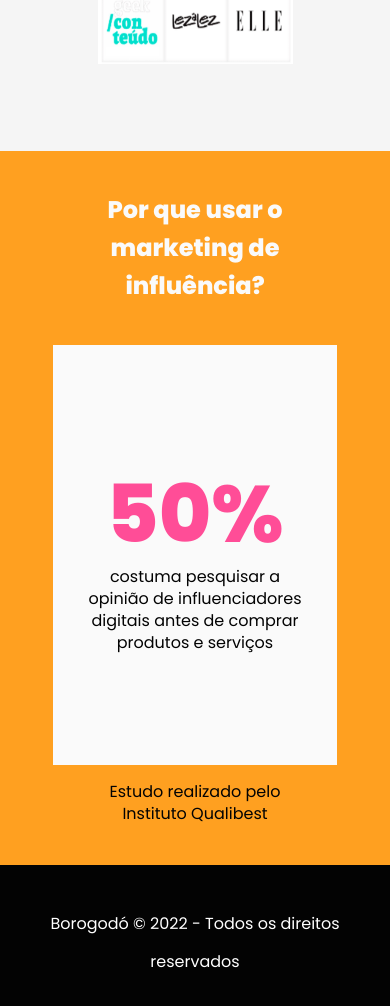
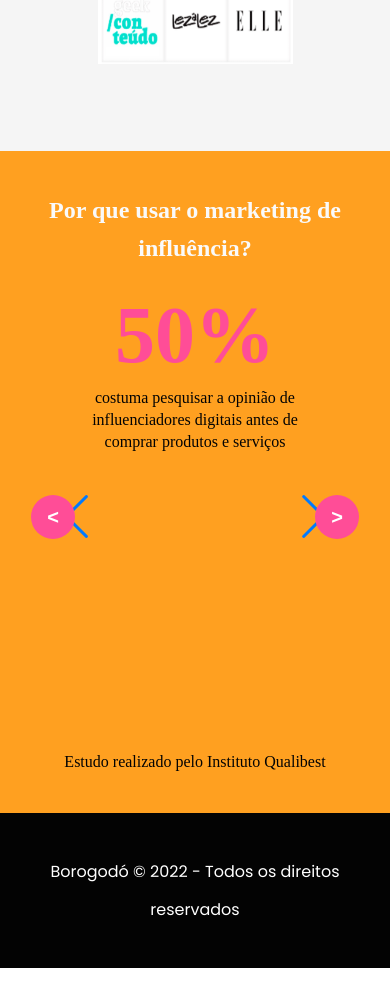
Before and after one commit to caiquesarkis/borogodo-next, a Next.js app: page /components/Banner in a window 390 px wide. Shown: the part 3345-4351 px from the top of the page. After the commit the page ends 4313 px from the top, so only its background shows below. Built offline with nearby package versions, Linux system fonts and the light colour scheme.

Commit message:
Swiper navigation carousel included and stylized.

```diff
--- a/pages/components/MarketingData/index.js
+++ b/pages/components/MarketingData/index.js
@@ -1,6 +1,17 @@
+import { useRef }from 'react';
+import { Swiper, SwiperSlide } from 'swiper/react';
+import { Navigation } from 'swiper';
+
+// Import Swiper styles
+import 'swiper/css';
+import 'swiper/css/navigation';
+
 import styles from "./index.module.css";
 
 export default function MarketingData() {
+
+  const swiperRef = useRef();
+
   return (
     <section id={styles.marketingData}>
       <h2 id={styles.marketingDataTitle}>Por que usar o marketing de influência?</h2>
@@ -20,6 +31,35 @@ export default function MarketingData() {
         </div>
       </div>
 
+      <div id={styles.carouselWrapper}>
+        <button className={styles.swiperButton} id={styles.prev} onClick={() => swiperRef.current?.slidePrev()}></button>
+
+        <Swiper
+        modules={[Navigation]}
+        id={styles.mySwiper}
+        initialSlide="1"
+        navigation={true}
+        onBeforeInit={(swiper) => {
+          swiperRef.current = swiper;
+          }
+        }>
+          <SwiperSlide>
+            <p className={styles.marketingDataPercentages} id={styles.firstPercentage}>76%</p>
+            <p className={styles.marketingDataText}>dos usuários já compraram algo por meio de indicação de influenciadores</p>
+          </SwiperSlide>
+          <SwiperSlide>
+            <p className={styles.marketingDataPercentages} id={styles.secondPercentage}>50%</p>
+            <p className={styles.marketingDataText}>costuma pesquisar a opinião de influenciadores digitais antes de comprar produtos e serviços</p>
+          </SwiperSlide>
+          <SwiperSlide>
+            <p className={styles.marketingDataPercentages} id={styles.thirdPercentage}>55%</p>
+            <p className={styles.marketingDataText}>acham que recomendações feitas por influencers são menos invasivas do que os anúncios na internet e TV</p>
+          </SwiperSlide>
+        </Swiper>
+
+        <button className={styles.swiperButton} id={styles.next} onClick={() => swiperRef.current?.slideNext()}></button>
+      </div>
+
       <p className={styles.marketingDataText} id={styles.studySource}>Estudo realizado pelo Instituto Qualibest</p>
     </section>
   )
--- a/pages/components/MarketingData/index.module.css
+++ b/pages/components/MarketingData/index.module.css
@@ -1,5 +1,4 @@
 #marketingData {
-  font-family: 'Poppins';
   font-style: normal;
 
   background: #FFA020;
@@ -17,6 +16,8 @@
     margin: 0 auto 80px;
     padding-top: 80px;
 }
+
+/* Cards section */
 
 #marketingDataWrapper {
     display: flex;
@@ -42,7 +43,7 @@
     /* transition: 0.3s; */
 }
 
-/* #marketing-data-wrapper > *:hover {
+/* #marketingDataWrapper > *:hover {
     Card styling idea: deeper shadow when hovering (desktop only)
     box-shadow: 0 8px 16px 0 rgba(0,0,0,0.2);
 } */
@@ -56,11 +57,11 @@
     margin: 0 0 24px 0;
 }
 
-#firstPercentage { color: #B434ED; }
+#firstPercentage { color: #B434ED }
 
-#secondPercentage { color: #FF4D97; }
+#secondPercentage { color: #FF4D97 }
 
-#thirdPercentage { color: #1B8BF1; }
+#thirdPercentage { color: #1B8BF1 }
 
 .marketingDataText {
     font-size: 16px;
@@ -72,9 +73,18 @@
     margin: 0;
 }
 
-#studySource { padding-bottom: 62px; }
+/* Swiper cards navigation carousel */
 
-@media screen and (max-width: 699px) {
+#carouselWrapper { display: none }
+
+#studySource {
+  padding-bottom: 62px;
+  text-align: center;
+}
+
+/* Mobile version */
+
+@media screen and (max-width: 939px) {
     #marketingDataTitle {
       font-size: 24px;
 
@@ -84,15 +94,68 @@
       padding-top: 40px;
     }
 
-    #marketingDataWrapper { margin-bottom: 16px }
+    #marketingDataWrapper { display: none }
 
-    #marketingDataWrapper > * {
-      flex: 0 1 284px;
+    /* Swiper cards navigation carousel */
+
+    #mySwiper {
+        min-width: 240px;
+        max-width: 284px;
+        height: 420px;
+
+        margin: 0;
     }
 
-    #marketingDataWrapper > *:nth-child(odd) {
-      display: none;
+    #carouselWrapper {
+        display: flex;
+        justify-content: center;
+        align-items: center;
+        margin: 0 24px 24px;
     }
+
+    /* .swiper-wrapper > * {
+        box-sizing: border-box;
+
+        height: 420px;
+
+        padding: 141px 23px 0;
+
+        background: #FAFAFA;
+    } */
+
+    .swiperButton {
+        background-color: #FF4D97;
+
+        width: 44px;
+        height: 44px;
+
+        border-style: none;
+        border-radius: 100%;
+    }
+
+    button#prev, button#next {
+        margin: -22px;
+        z-index: 2;
+        cursor: pointer;
+    }
+
+    button#prev::after, button#next::after {
+        width: 11px;
+        height: 22px;
+
+        font-style: normal;
+        font-weight: 700;
+        font-size: 20px;
+        line-height: 22px;
+        text-align: center;
+        color: #FFF;
+    }
+
+    button#prev::after { content: '<' }
+
+    button#next::after { content: '>' }
+
+    /* .swiper-button-prev, .swiper-button-next { display: none } */
 
     .marketingDataText {
       text-align: center;
@@ -103,7 +166,7 @@
     }
 
     #studySource {
-      width: 234px;
+      width: auto;
 
       text-align: center;
 
```
